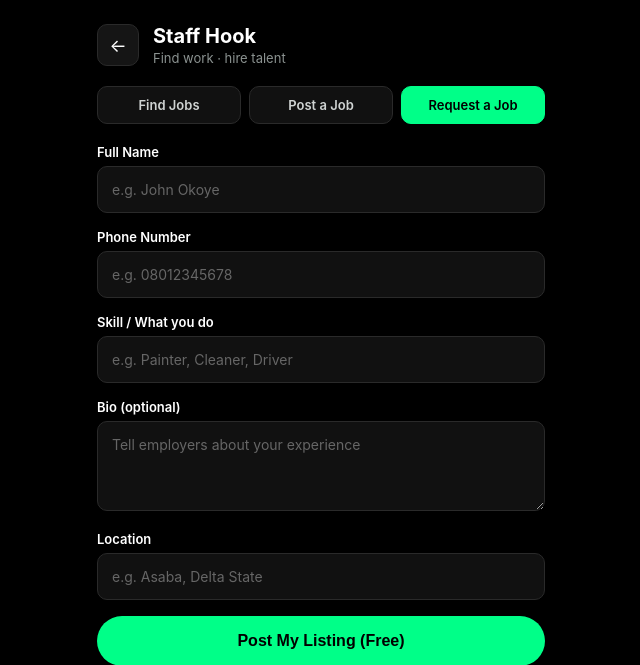
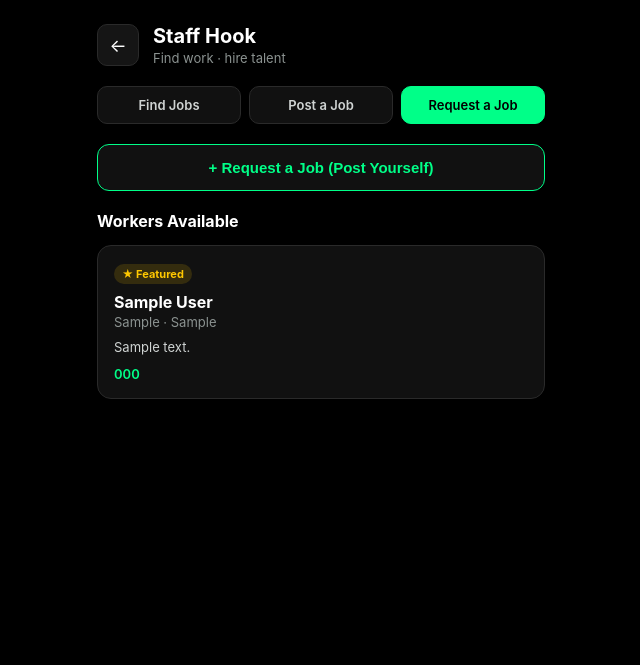
Before and after one commit to CKG-DEVELOPER/Betterwallet-dev, a Flask app: page /staffhook/request-job in a window 1280 px wide. Shown: the top 665 px of the page, without its empty margins (319-959 px from the left). Run offline with Flask 3, Linux system fonts and the light colour scheme; the visitor is signed in with stand-in values (Sample User, id 1); tables that the repository leaves empty hold one stand-in row (values such as "Sample post").

Commit message:
Improve Request a Job layout: workers shown first, form hidden behind button

```diff
--- a/app.py
+++ b/app.py
@@ -224,7 +224,12 @@
         return redirect('/login')
 
     if request.method == 'GET':
-        return render_template('request-job.html')
+        conn = get_db_connection()
+        workers = conn.execute('''
+            SELECT * FROM worker_listings WHERE status = 'active' ORDER BY is_featured DESC, created_at DESC
+        ''').fetchall()
+        conn.close()
+        return render_template('request-job.html', workers=workers)
 
     data = request.json
     full_name = data.get('full_name', '').strip()
--- a/templates/request-job.html
+++ b/templates/request-job.html
@@ -16,6 +16,8 @@
   .tab{flex:1;text-align:center;padding:10px 8px;border-radius:10px;font-size:13px;font-weight:600;text-decoration:none;cursor:pointer;border:1px solid #2a2a2a;color:#cfd3d2;background-color:#111111;}
   .tab.active{background-color:#00ff88;color:#000000;border-color:#00ff88;}
 
+  .post-btn{display:block;width:100%;background:#111;border:1.5px solid #00ff88;color:#00ff88;border-radius:12px;padding:14px;font-size:15px;font-weight:700;margin-bottom:20px;cursor:pointer;text-align:center;}
+
   .field{margin-bottom:16px;}
   .field label{display:block;font-size:13px;font-weight:600;margin-bottom:6px;}
   .field input, .field textarea{width:100%;background:#111;border:1px solid #2a2a2a;border-radius:10px;padding:14px;color:#fff;font-size:14px;box-sizing:border-box;font-family:inherit;}
@@ -30,6 +32,12 @@
   .status-message.error{color:#ff4d4d;}
 
   .error-text{color:#ff4d4d;font-size:13px;margin:-10px 0 14px;}
+
+  .form-section{display:none;background-color:#0a0a0a;border:1px solid #2a2a2a;border-radius:14px;padding:18px;margin-bottom:24px;}
+  .form-section.open{display:block;}
+  .form-section h2{font-size:16px;margin:0 0 16px;}
+
+  .worker-card{background-color:#111111;border:1px solid #2a2a2a;border-radius:14px;padding:16px;margin-bottom:14px;}
 </style>
 </head>
 <body>
@@ -48,6 +56,11 @@
     <a href="/staffhook/post-job" class="tab">Post a Job</a>
     <div class="tab active">Request a Job</div>
   </div>
+
+  <button class="post-btn" onclick="toggleForm()">+ Request a Job (Post Yourself)</button>
+
+  <div class="form-section" id="form-section">
+    <h2>Tell employers about yourself</h2>
 
     <div class="field">
       <label>Full Name</label>
@@ -74,10 +87,35 @@
 
     <button class="btn-primary" id="submit-btn" onclick="submitListing()">Post My Listing (Free)</button>
     <div class="status-message" id="status-message"></div>
+  </div>
+
+  <h2 style="font-size:16px;margin-bottom:14px;">Workers Available</h2>
+
+  {% if workers|length == 0 %}
+    <div style="text-align:center;color:#888;font-size:14px;margin-top:20px;">No workers have listed themselves yet.</div>
+  {% else %}
+    {% for worker in workers %}
+    <div class="worker-card">
+      {% if worker['is_featured'] %}
+        <span style="display:inline-block;background:rgba(255,200,0,0.15);color:#ffc800;font-size:11px;font-weight:700;padding:3px 8px;border-radius:999px;margin-bottom:8px;">★ Featured</span>
+      {% endif %}
+      <div style="font-size:16px;font-weight:700;">{{ worker['full_name'] }}</div>
+      <div style="font-size:13px;color:#8b9290;margin:2px 0 8px;">{{ worker['skill'] }} · {{ worker['location'] }}</div>
+      {% if worker['bio'] %}
+      <div style="font-size:13px;color:#cfd3d2;margin-bottom:8px;line-height:1.5;">{{ worker['bio'] }}</div>
+      {% endif %}
+      <div style="font-size:13px;color:#00ff88;font-weight:600;">{{ worker['phone'] }}</div>
+    </div>
+    {% endfor %}
+  {% endif %}
 
 </div>
 
 <script>
+  function toggleForm(){
+    document.getElementById('form-section').classList.toggle('open');
+  }
+
   function submitListing(){
     const full_name = document.getElementById('full_name').value.trim();
     const phone = document.getElementById('phone').value.trim();
```
Lines whose indentation alone changed are shown as unchanged.
